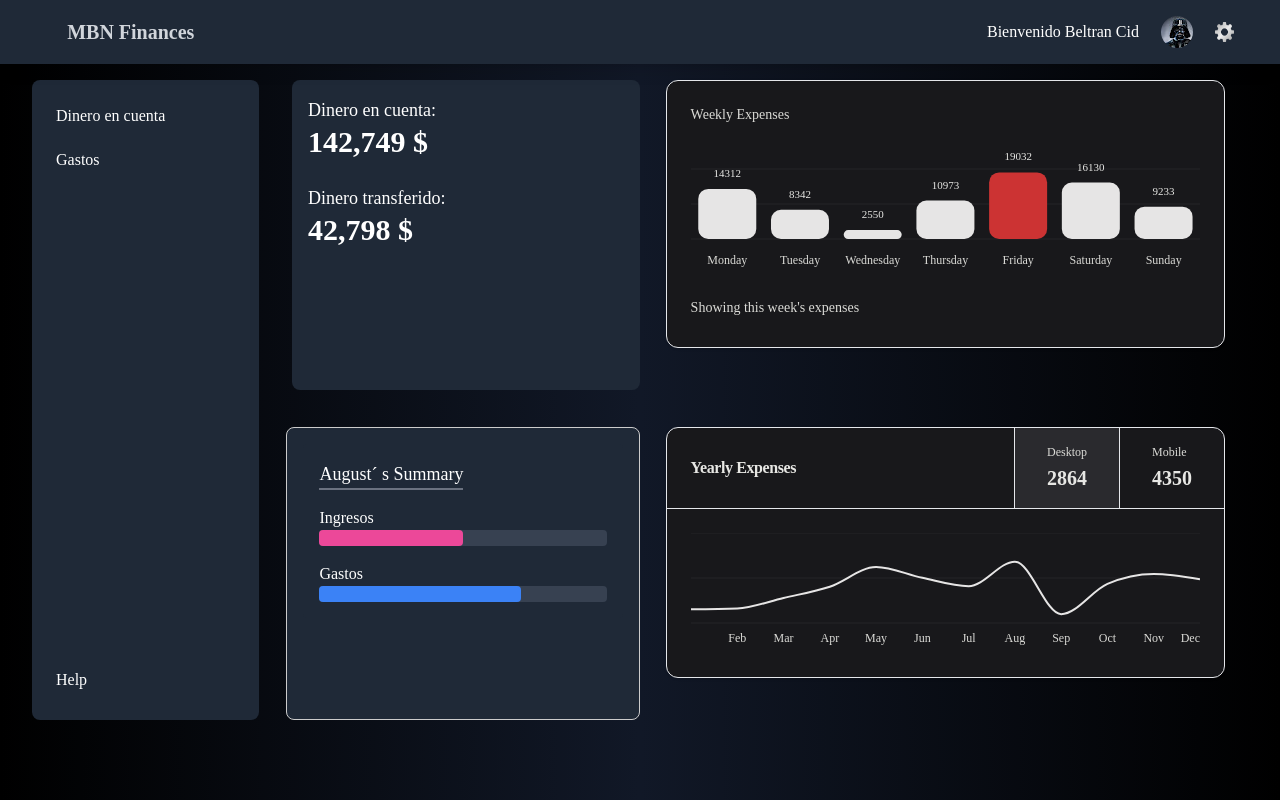
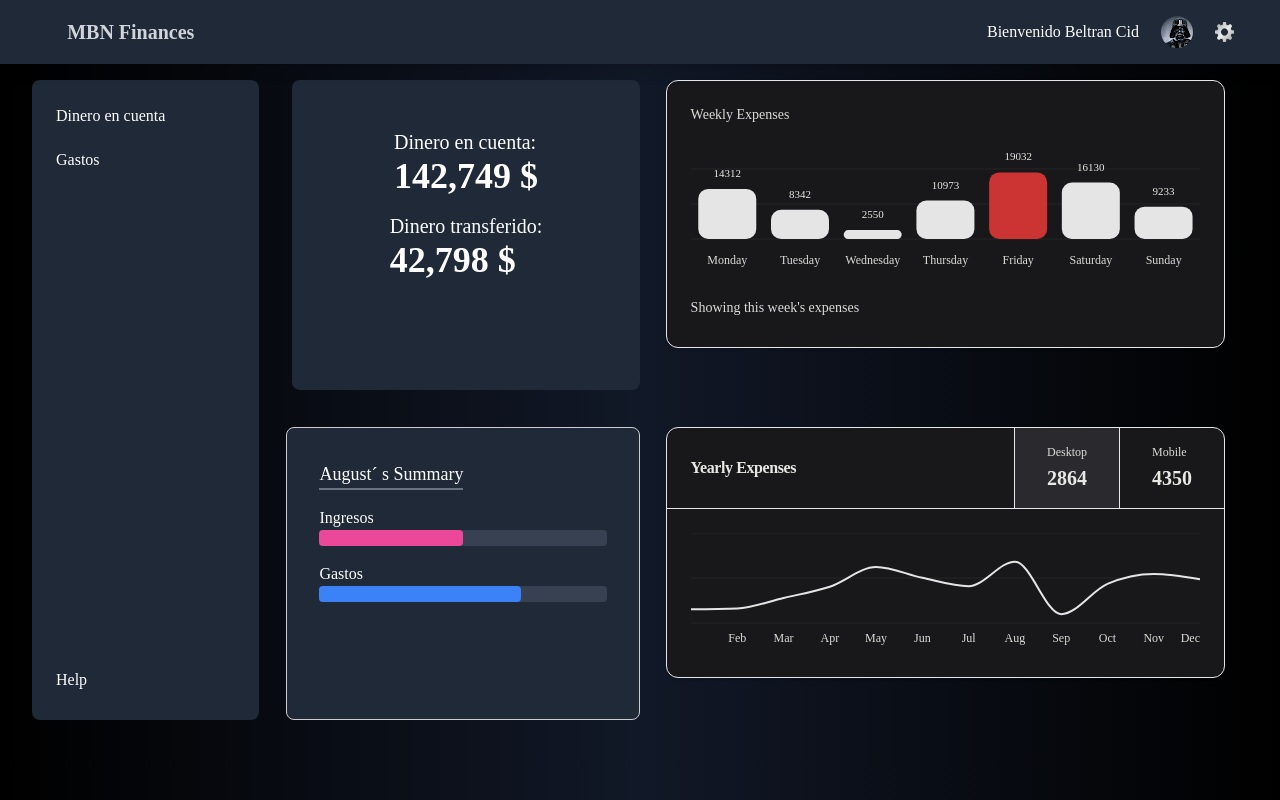
Before and after one commit to Beltru/MBN-Finances-Front-End, a Next.js app in the folder mbn/: page /home in a window 1280 px wide. Built offline with nearby package versions, Linux system fonts and the light colour scheme; a web font is replaced by a local one.

Commit message:
dinero en cuenta animacion

```diff
--- a/mbn/app/home/page.jsx
+++ b/mbn/app/home/page.jsx
@@ -1,6 +1,7 @@
 "use client"
 import { useState } from 'react';
 
+import DineroCuenta from "../../components/DC"
 import Resumen from "../../components/Resumen"
 import Gastos from "../../components/Gastos-semanales"
 import Navbar from "../../components/Navbar";
@@ -33,10 +34,7 @@ export default function Home() {
 
           {/* Caja de Dinero en Cuenta */}
           <div className="col-span-4 row-span-1 ml-[-25%] p-4 bg-gray-800 rounded-lg">
-            <p className="text-lg">Dinero en cuenta:</p>
-            <p className="text-3xl font-bold">142,749 $</p><br></br>
-            <p className="text-lg">Dinero transferido:</p>
-            <p className="text-3xl font-bold">42,798 $</p>
+          <DineroCuenta/>
           </div>
 
           {/* Caja de Gastos */}
--- /dev/null
+++ b/mbn/components/DC.jsx
@@ -0,0 +1,28 @@
+import CountUp from 'react-countup';
+
+export default function DineroCuenta() {
+  return (
+    <div className="flex flex-col items-center bg-gray-800 p-8 rounded-lg text-white">
+      <div className="text-xl mb-4">
+        <p>Dinero en cuenta:</p>
+        <CountUp
+          end={142749}
+          duration={2}
+          separator=","
+          suffix=" $"
+          className="text-4xl font-bold"
+        />
+      </div>
+      <div className="text-xl">
+        <p>Dinero transferido:</p>
+        <CountUp
+          end={42798}
+          duration={2}
+          separator=","
+          suffix=" $"
+          className="text-4xl font-bold"
+        />
+      </div>
+    </div>
+  );
+}
--- a/mbn/package.json
+++ b/mbn/package.json
@@ -21,6 +21,7 @@
     "next": "^14.2.15",
     "react": "^18",
     "react-chartjs-2": "^5.2.0",
+    "react-countup": "^6.5.3",
     "react-dom": "^18",
     "recharts": "^2.13.0",
     "shadcn": "^1.0.0",
```
Also changed, not shown: 1 other file (tests, documents, lock files or other folders).
